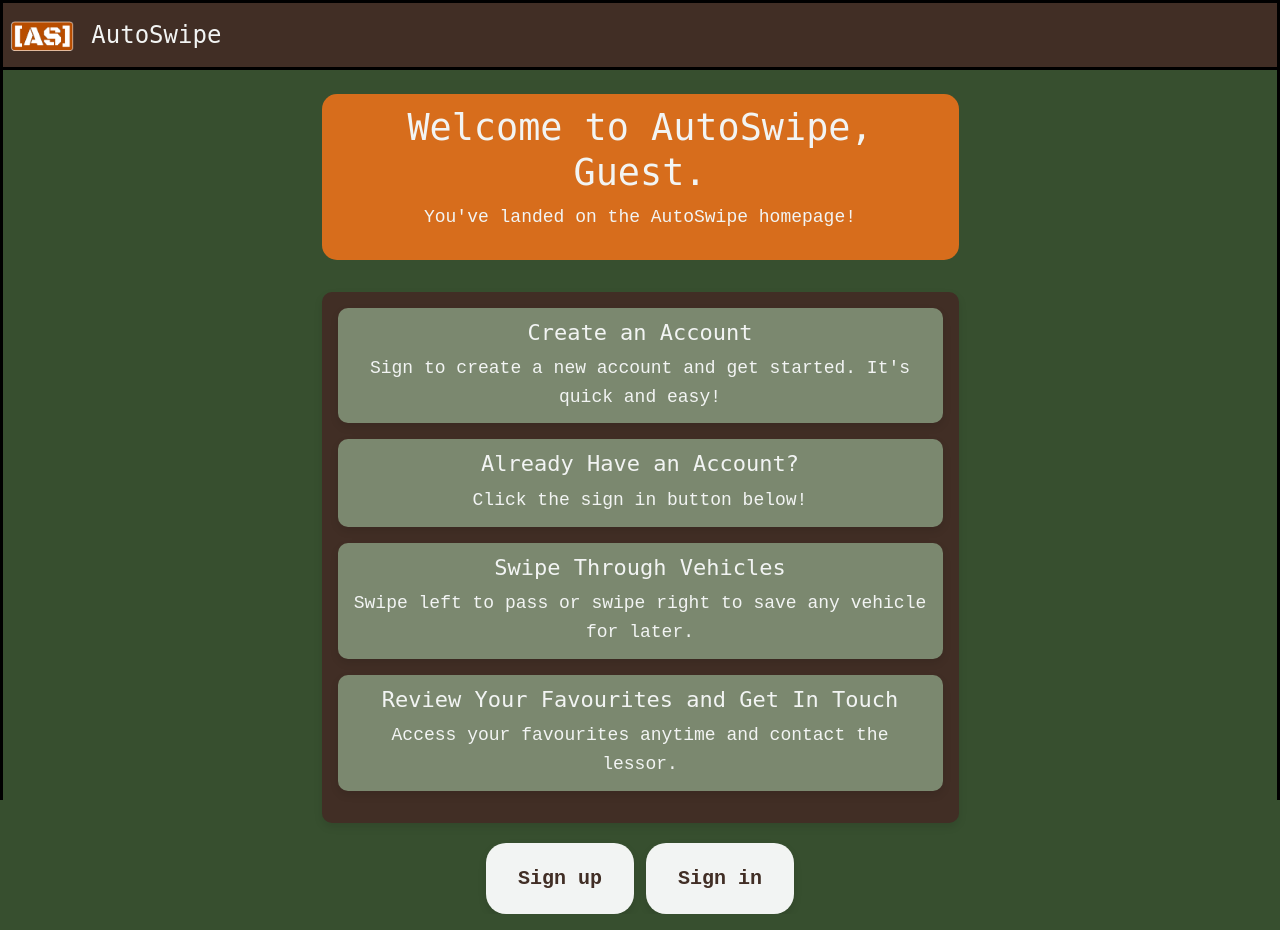
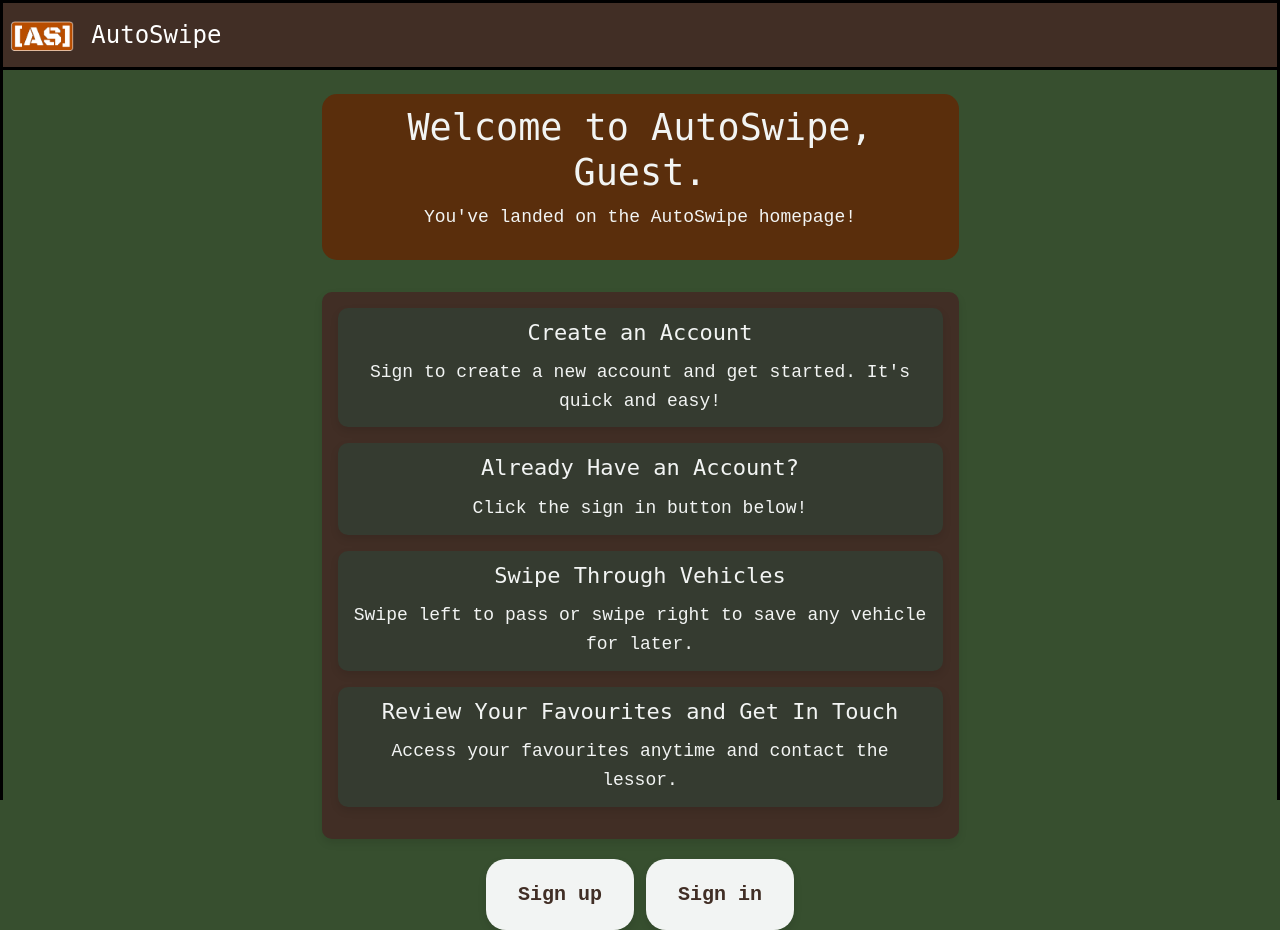
Before and after one commit to scAB1001/Energia, a Flask app: page / in a window 1280 px wide. Run offline with Flask 3, Linux system fonts and the light colour scheme; some libraries are stand-ins or nearby versions.

Commit message:
Fixed ARIA and CONTRAST issues but now after-cards-message is broken...

```diff
--- a/www/app/static/base.css
+++ b/www/app/static/base.css
@@ -3,8 +3,8 @@
     --background-default: #374f2f;
     --struct-default: #412E25;
     --text-default: #F2F4F3;
-    --accent-default: #d76d1c;
-    --accent-section: #7B886F;
+    --accent-default: #5A2E0C;
+    --accent-section: #353B30;
     --accent-flash: #175616;
     --accent-warning: #CDA43C;
     --accent-danger: #b20000;
@@ -12,7 +12,7 @@
     --font-family-thick: 'Robot Serif', monospace;
     --font-family-mono: 'Courier New', monospace;
     --font-size-text: 18px;
-    --font-size-h3: 22px;
+    --font-size-h2: 22px;
     --font-size-h1: 24px;
     --font-size-button: 20px;
     --struct-subtle-shadow: 0 4px 8px rgba(0, 0, 0, 0.1);
@@ -141,6 +141,13 @@ textarea:focus {
     font-family: var(--font-family-thick);
 }
 
+h2 {
+    /* Responsive font size */
+    font-size: var(--font-size-h2);
+    color: var(--text-default);
+    font-family: var(--font-family-thick);
+}
+
 /* Styles for the explanatory box */
 .explanatory-box {
     background-color: var(--accent-section);
@@ -202,7 +209,7 @@ textarea:focus {
 
 .guide-steps h3 {
     font-family: var(--font-family-thick);
-    font-size: var(--font-size-h3);
+    font-size: var(--font-size-h2);
     margin-top: 0;
 }
 
@@ -214,7 +221,7 @@ marquee {
     width: 100%;
     height: 100%;
     font-weight: bold;
-    font-size: var(--font-size-h3);
+    font-size: var(--font-size-h2);
     font-family: var(--font-family-mono);
 }
 
@@ -374,7 +381,7 @@ marquee {
 .error-page h3 {
     font-size: 2rem;
     margin-bottom: 1rem;
-    font-size: var(--font-size-h3);
+    font-size: var(--font-size-h2);
     font-family: var(--font-family-thick);
 }
 
--- a/www/app/templates/base.html
+++ b/www/app/templates/base.html
@@ -21,11 +21,11 @@
 
 <!-- Navbar -->
 <nav class="navbar navbar-expand-lg navbar-dark" role="navigation">
-  <a class="navbar-brand nav-link" id="logo" href="/" aria-label="AutoSwipe Home">
+  <div class="navbar-brand" id="logo" aria-label="AutoSwipe Home">
     <img src="{{ url_for('static', filename='icons/logo.png') }}" width="20%" height="20%" class="d-inline-block"
       alt="AutoSwipe Logo">
     AutoSwipe
-  </a>
+  </div>
   <button class="navbar-toggler" type="button" data-toggle="collapse" data-target="#navbarTogglerDemo02"
     aria-controls="navbarTogglerDemo02" aria-expanded="false" aria-label="Toggle navigation">
     <span class="navbar-toggler-icon"></span>
@@ -33,36 +33,36 @@
 
   {% if user.is_authenticated %}
   <div class="collapse navbar-collapse" id="navbarTogglerDemo02" role="navigation">
-    <ul class="navbar-nav mr-auto mt-2 mt-lg-0" role="menu">
+    <ul class="navbar-nav mr-auto mt-2 mt-lg-0" role="menu-options">
 
-      <li class="nav-item">
+      <li class="nav-item" id="menu-options">
         <a class="nav-link" href="/" title="Home">
           <img src="{{ url_for('static', filename='icons/home.png') }}" alt="Home icon" class="nav-icon">
           Home
         </a>
       </li>
 
-      <li class="nav-item">
+      <li class="nav-item" id="menu-options">
         <a class="nav-link" href="/logout" title="Sign out">
           <img src="{{ url_for('static', filename='icons/logout.png') }}" alt="Sign out icon" class="nav-icon">
           Sign out
         </a>
       </li>
-      <li class="nav-item">
+      <li class="nav-item" id="menu-options">
         <a class="nav-link" href="/settings" title="Settings">
           <img src="{{ url_for('static', filename='icons/cog.png') }}" alt="Settings icon" class="nav-icon">
           Settings
         </a>
       </li>
 
-      <li class="nav-item">
+      <li class="nav-item" id="menu-options">
         <a class="nav-link" href="/explore" title="Explore">
           <img src="{{ url_for('static', filename='icons/search.png') }}" alt="Explore icon" class="nav-icon">
           Explore
         </a>
       </li>
 
-      <li class="nav-item">
+      <li class="nav-item" id="menu-options">
         <a class="nav-link" href="/saved" title="Liked">
           <img src="{{ url_for('static', filename='icons/bookmark.png') }}" alt="Saved icon" class="nav-icon">
           Liked
@@ -72,15 +72,15 @@
     </ul>
   </div>
   {% else %}
-  <marquee direction="right" aria-label="Notify User to sign in notification">
-    <h3>Sign in to use AutoSwipe.</h3>
+  <marquee direction="right" aria-label="notify-user-to-signin">
+    <h3 id="notify-user-to-signin">Sign in to use AutoSwipe.</h3>
   </marquee>
   {% endif %}
 </nav>
 
 <body>
 
-  <main role="main" aria-labelledby="Main Content Area">{% block content %}{% endblock %}</main>
+  <main role="main-content-aria">{% block content %}{% endblock %}</main>
 
   <!-- Flash messages -->
   <div class="flash messages" role="alert">
--- a/www/app/templates/site/home.html
+++ b/www/app/templates/site/home.html
@@ -12,20 +12,20 @@
         <ol class="guide-steps">
             {% if not user.is_authenticated %}
             <li role="article" aria-labelledby="create-account-heading">
-                <h3 id="create-account-heading">Create an Account</h3>
+                <h2 id="create-account-heading">Create an Account</h2>
                 <p>Sign to create a new account and get started. It's quick and easy!</p>
             </li>
             <li role="article" aria-labelledby="already-have-account-heading">
-                <h3 id="already-have-account-heading">Already Have an Account?</h3>
+                <h2 id="already-have-account-heading">Already Have an Account?</h2>
                 <p>Click the sign in button below!</p>
             </li>
             {% endif %}
             <li role="article" aria-labelledby="swipe-vehicles-heading">
-                <h3 id="swipe-vehicles-heading">Swipe Through Vehicles</h3>
+                <h2 id="swipe-vehicles-heading">Swipe Through Vehicles</h2>
                 <p>Swipe left to pass or swipe right to save any vehicle for later.</p>
             </li>
             <li role="article" aria-labelledby="review-favourites-heading">
-                <h3 id="review-favourites-heading">Review Your Favourites and Get In Touch</h3>
+                <h2 id="review-favourites-heading">Review Your Favourites and Get In Touch</h2>
                 <p>Access your favourites anytime and contact the lessor.</p>
             </li>
         </ol>
--- a/www/app/templates/site/settings.html
+++ b/www/app/templates/site/settings.html
@@ -5,7 +5,7 @@
     <section class="user-guide" aria-label="Guide to Account Settings">
         <ol class="guide-steps">
             <li>
-                <h3 id="settings-heading">Settings</h3>
+                <h2 id="settings-heading">Settings</h2>
                 <p>Customise on your own terms.</p>
             </li>
             <section class="cta" aria-label="Call to Action">
```
Also changed, not shown: www/app/templates/site/explore.html (+4 -4 lines), www/app/templates/site/saved.html (+4 -4 lines), www/app.db.
